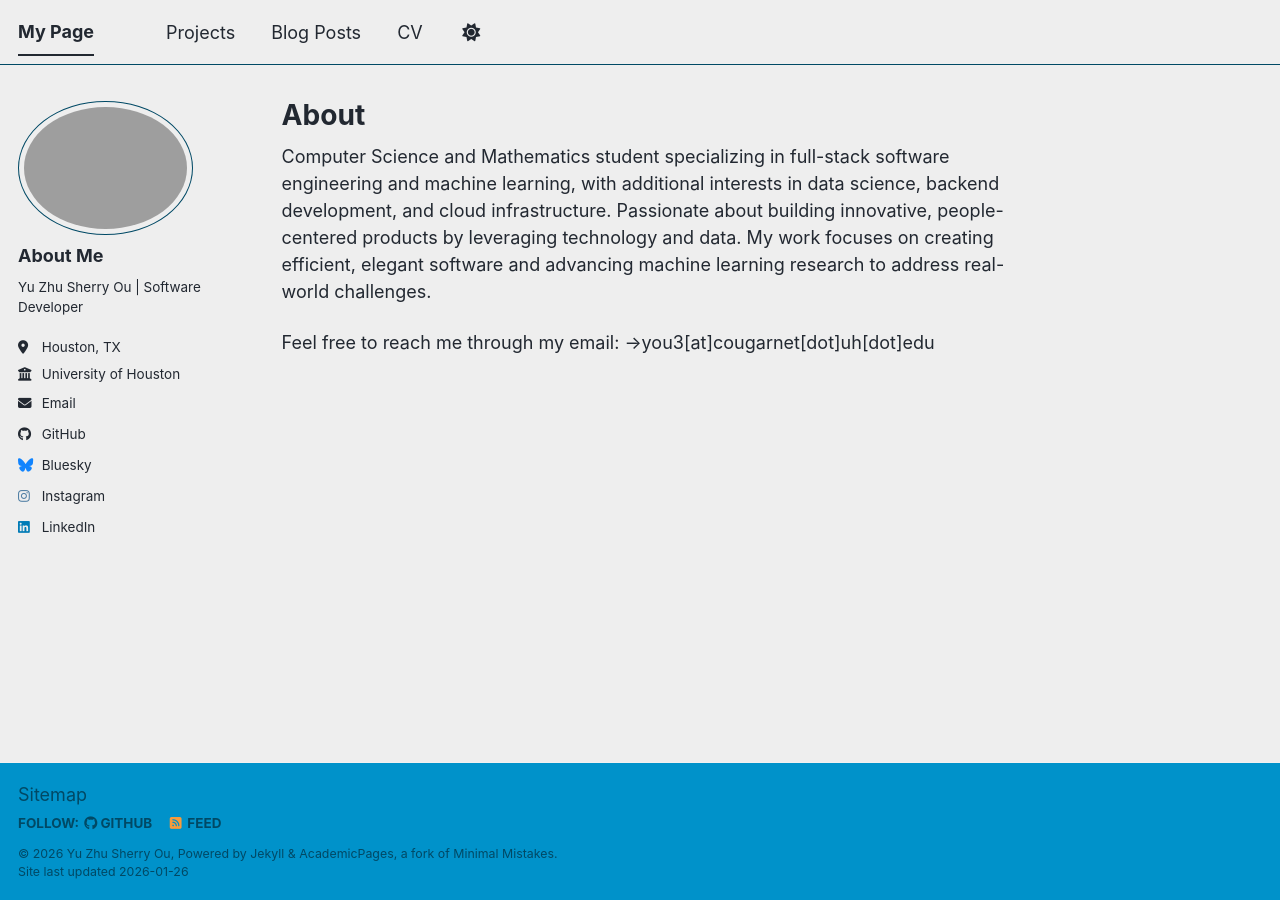
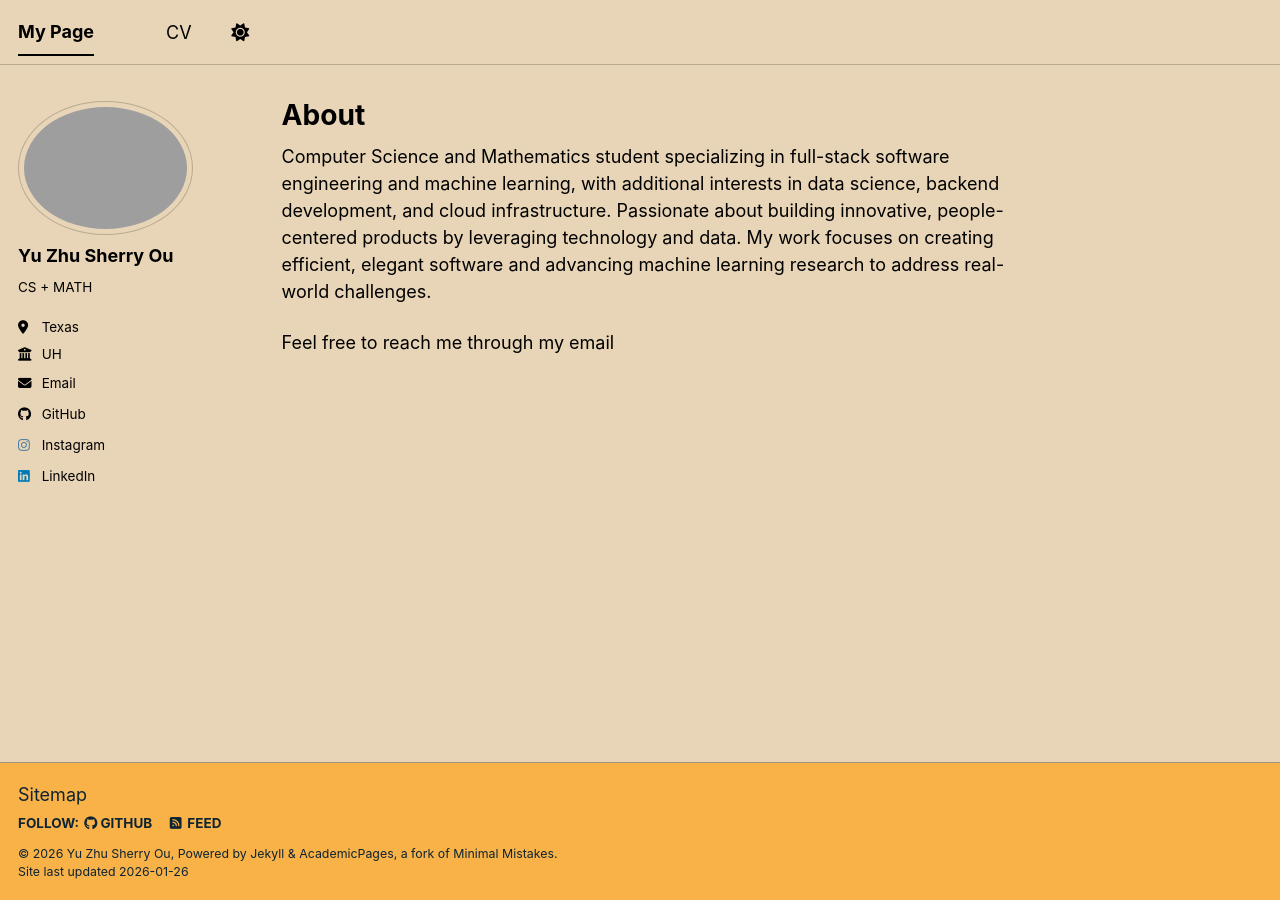
Before and after one commit to ouyuou/https-github.com-ouyuou.github.io, a Jekyll site: the page built from _pages/about.md, in a window 1280 px wide. Built offline with Jekyll 4.4.1, drawn with Linux system fonts in a browser that asks for light colours; a script bundle is joined from its source files by our own code; library files that are not in the unit come from our copies.

Commit message:
Update website content

```diff
--- a/_config.yml
+++ b/_config.yml
@@ -8,7 +8,7 @@
 
 # Basic Site Settings
 locale                   : "en-US"
-site_theme               : "air" # The available themes options are "default", "air", "sunrise", "mint", "dirt" and "contrast"
+site_theme               : "sunrise" # The available themes options are "default", "air", "sunrise", "mint", "dirt" and "contrast"
 title                    : "My Page"
 title_separator          : "-"
 name                     : &name "Yu Zhu Sherry Ou"
@@ -26,11 +26,11 @@ repository               : "ouyuou/ouyuou.github.io"
 author:
   # Biographic information
   avatar           : "profile.png"
-  name             : "About Me"
+  name             : "Yu Zhu Sherry Ou"
   pronouns         : # example:
-  bio              : "Yu Zhu Sherry Ou | Software Developer"
-  location         : "Houston, TX"
-  employer         : "University of Houston"
+  bio              : "CS + MATH "
+  location         : "Texas"
+  employer         : "UH"
   uri              : # URL
   email            : "oyuyuou@gmail.com"
 
@@ -59,7 +59,7 @@ author:
 
   # Social media
   artstation       : # Username
-  bluesky          : "bsky.app" # Replace this with you Bluesky username
+  bluesky          : # Replace this with you Bluesky username
   facebook         : # Username
   flickr           : # Username
   foursquare       : # Username
--- a/_data/navigation.yml
+++ b/_data/navigation.yml
@@ -10,11 +10,8 @@
 main:
 
 
-  - title: "Projects"
-    url: /projects/
 
-  - title: "Blog Posts"
-    url: /year-archive/
+
 
   - title: "CV"
     url: /cv/
--- a/_pages/about.md
+++ b/_pages/about.md
@@ -9,5 +9,4 @@ redirect_from:
 
 Computer Science and Mathematics student specializing in full-stack software engineering and machine learning, with additional interests in data science, backend development, and cloud infrastructure. Passionate about building innovative, people-centered products by leveraging technology and data. My work focuses on creating efficient, elegant software and advancing machine learning research to address real-world challenges.
 
-Feel free to reach me through my email:
-→you3[at]cougarnet[dot]uh[dot]edu
+Feel free to reach me through my email
--- a/_portfolio/portfolio-2.html
+++ b/_portfolio/portfolio-2.html
@@ -1,6 +1,7 @@
 ---
-title: "Portfolio item number 2"
-excerpt: "Short description of portfolio item number 2 <br/><img src='/images/500x300.png'>"
+title: "Ball World Simulation"
+excerpt: "Developed a Java bouncing-ball simulation using OOP and MVC architecture, with a GUI built in WindowBuilder. Implemented the Visitor design pattern to support flexible interactions and easily add new ball behaviors without changing existing code.
+<br/><img src='/images/500x300.png'>"
 collection: portfolio
 ---
 
```
Also changed, not shown: _pages/cv.md (+2 -0 lines), _pages/publications.html (deleted, +0 -33 lines), _portfolio/portfolio-1.md (+3 -2 lines), _posts/2013-08-14-blog-post-2.md (deleted, +0 -20 lines), _posts/2014-08-14-blog-post-3.md (deleted, +0 -20 lines), _posts/2015-08-14-blog-post-4.md (deleted, +0 -20 lines), _posts/2199-01-01-future-post.md (deleted, +0 -11 lines), _pages/projects.html (renamed from _pages/portfolio.html), images/apple-touch-icon-180x180.png (deleted), images/bio-photo-2.jpg (deleted), images/editing-talk.png (deleted), images/favicon-192x192.png (deleted), images/favicon-32x32.png (deleted), images/favicon-512x512.png (deleted), 2 more files.
